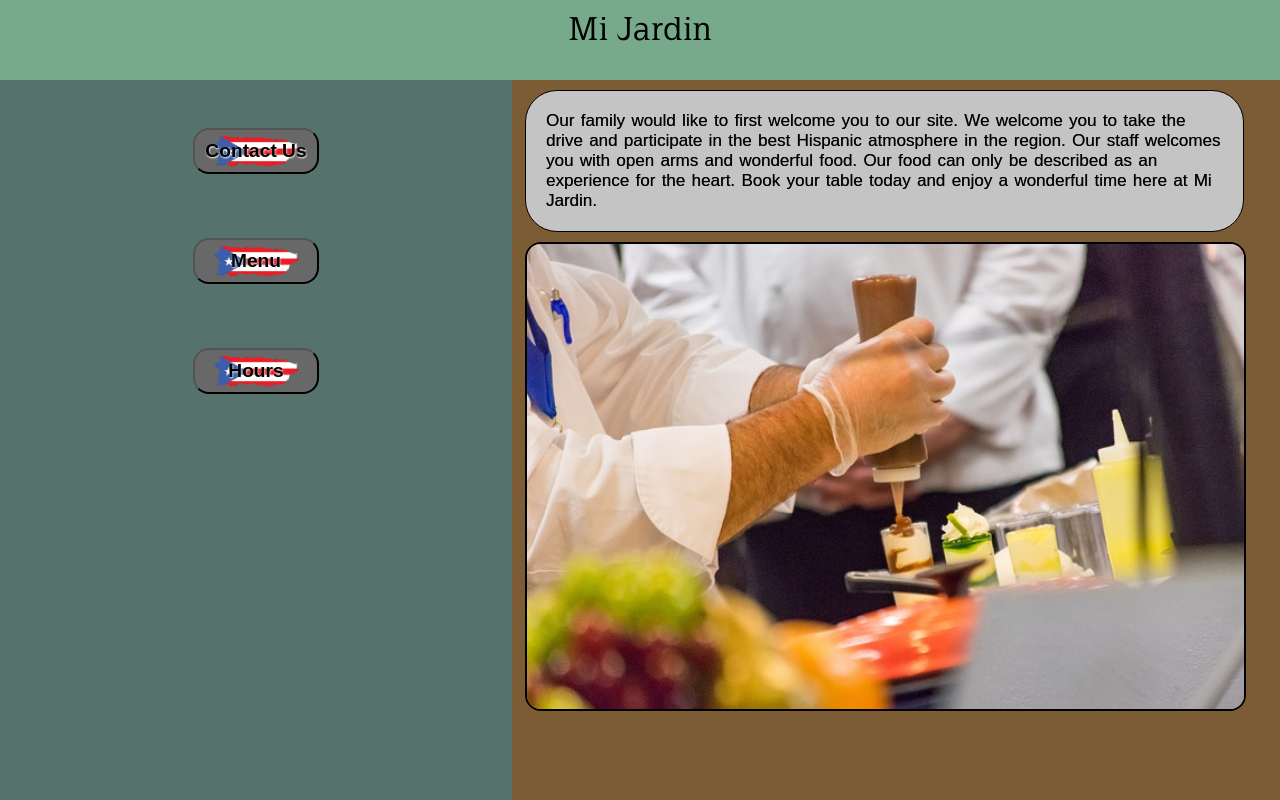
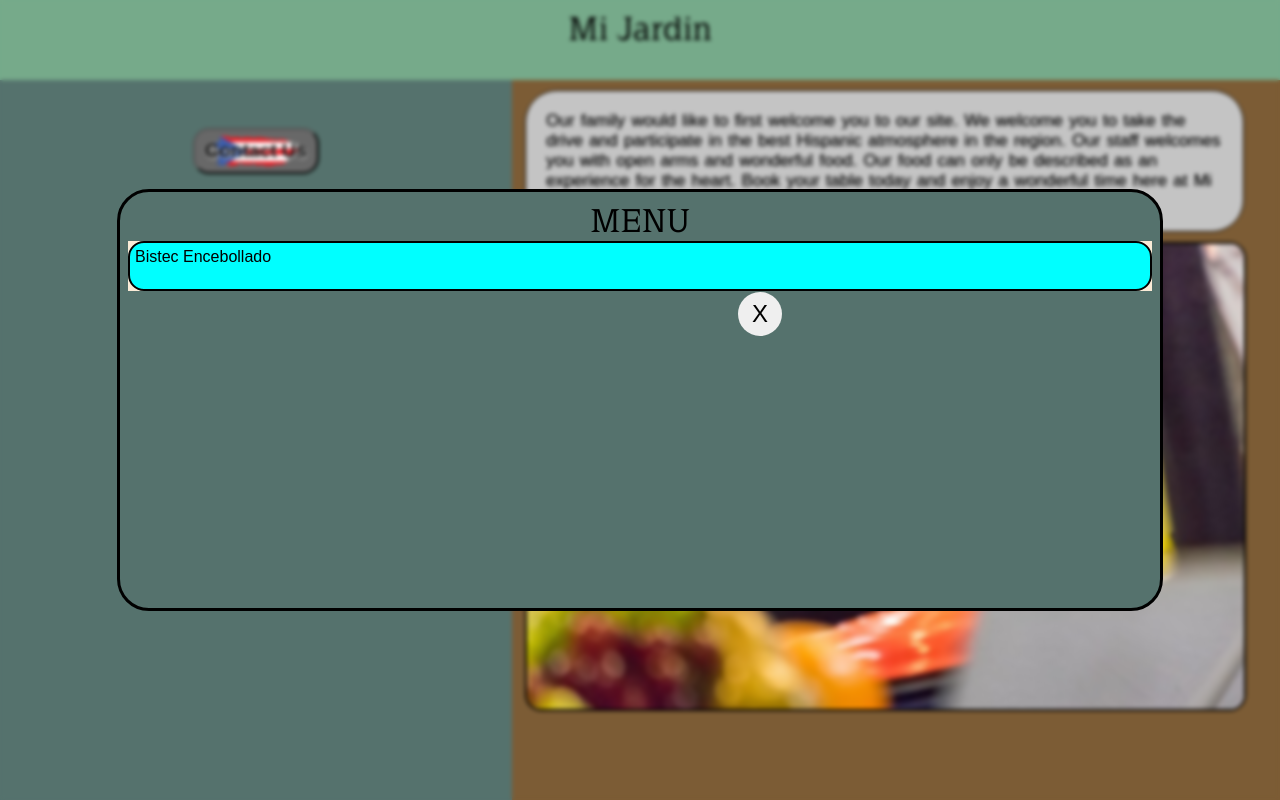
Before and after one commit to telepath01/Restaurant-Page, a website built with webpack: page dist/index.html in a window 1280 px wide. Both pictures are taken after a click on the button "Menu". Built offline with nearby package versions, Linux system fonts and the light colour scheme.

Commit message:
MenuModal
working on the menu modal

```diff
--- a/src/hoursModal.js
+++ b/src/hoursModal.js
@@ -54,6 +54,11 @@ const HoursModal = (function () {
     });
   };
 
-  return { hoursRender, hourElementsArray, hoursListener };
+  return {
+    hoursRender,
+    hourElementsArray,
+    hoursListener,
+    elementContentCreator,
+  };
 })();
 export default HoursModal;
--- a/src/index.js
+++ b/src/index.js
@@ -4,6 +4,7 @@ import LoadPage from './load-page';
 import SidebarElements from './sidebar-creator';
 import ContactModal from './contactModal';
 import HoursModal from './hoursModal';
+import MenuModal from './menuModal';
 
 const PageFunction = (function () {
   const landingPageRender = () => {
@@ -13,6 +14,8 @@ const PageFunction = (function () {
     ContactModal.ConatactListiner();
     HoursModal.hoursRender();
     HoursModal.hoursListener();
+    MenuModal.menuModalRender();
+    MenuModal.menuListener();
   };
   return { landingPageRender };
 })();
--- /dev/null
+++ b/src/menuModal.js
@@ -0,0 +1,42 @@
+'use strict';
+import ContactModal from './contactModal';
+import HoursModal from './hoursModal';
+
+const MenuModal = (function () {
+  const menuModalArr = [];
+
+  const menuModalElements = () => {
+    ContactModal.elementCreator(menuModalArr, 'div', 'menu-container'),
+      ContactModal.elementCreator(menuModalArr, 'h1', 'menu-heading'),
+      ContactModal.elementCreator(menuModalArr, 'div', 'items-container'),
+      ContactModal.elementCreator(menuModalArr, 'button', 'menu-close-btn'),
+      ContactModal.elementCreator(menuModalArr, 'div', 'item'), // item 1
+      ContactModal.elementCreator(menuModalArr, 'p', 'item-heading');
+    ContactModal.elementCreator(menuModalArr, 'img', 'item-img');
+
+    //   Text content for elements
+    HoursModal.elementContentCreator(menuModalArr[1], 'MENU'),
+      HoursModal.elementContentCreator(menuModalArr[3], 'X'),
+      HoursModal.elementContentCreator(menuModalArr[4], 'Bistec Encebollado');
+  };
+  menuModalElements();
+  const menuModalRender = () => {
+    // This attaches the menu container to the (contact-modal-container)
+    ContactModal.elementsArray[0].appendChild(menuModalArr[0]);
+    //Attachment the heading, menu list, button
+    menuModalArr[0].append(menuModalArr[1], menuModalArr[2], menuModalArr[3]),
+      menuModalArr[2].append(menuModalArr[4]);
+
+    // Attachment of item 1 elemnts
+    menuModalArr[4].append(menuModalArr[5], menuModalArr[6]);
+  };
+
+  const menuListener = () => {
+    menuModalArr[3].addEventListener('click', () => {
+      ContactModal.elementsArray[0].style.display = 'none';
+      menuModalArr[0].style.display = 'none';
+    });
+  };
+  return { menuModalArr, menuModalRender, menuListener };
+})();
+export default MenuModal;
--- a/src/sidebar-creator.js
+++ b/src/sidebar-creator.js
@@ -2,6 +2,7 @@
 import LoadPage from './load-page';
 import ContactModal from './contactModal';
 import HoursModal from './hoursModal';
+import MenuModal from './menuModal';
 
 const SidebarElements = (function () {
   const sidebarBtnArr = [];
@@ -31,6 +32,10 @@ const SidebarElements = (function () {
       ContactModal.elementsArray[0].style.display = 'flex';
       ContactModal.elementsArray[1].style.display = 'grid';
     });
+    sidebarBtnArr[1].addEventListener('click', () => {
+      ContactModal.elementsArray[0].style.display = 'flex';
+      MenuModal.menuModalArr[0].style.display = 'flex';
+    });
     sidebarBtnArr[2].addEventListener('click', () => {
       ContactModal.elementsArray[0].style.display = 'flex';
       HoursModal.hourElementsArray[0].style.display = 'grid';
--- a/src/style.css
+++ b/src/style.css
@@ -124,7 +124,7 @@ body {
 /* Contact Modal */
 .contact-modal-container {
   backdrop-filter: blur(2px);
-  display: none; /* This needs to be none after completion*/
+  display: none;
   justify-content: center;
   position: absolute;
   z-index: 1;
@@ -183,6 +183,49 @@ body {
   margin-bottom: 1rem;
 }
 
+/* Menu Modal Start Here
+
+*/
+.menu-container {
+  padding: 0.5rem;
+  row-gap: 1px;
+  border: 3px solid #000000;
+  border-radius: 2rem;
+  display: none; /* This needs to be none after completion*/
+  flex-direction: column;
+  align-self: center;
+  background-color: #55726d;
+  height: 50%; /* Change to (fit content uppon completion)*/
+  width: 80%;
+}
+.menu-heading {
+  text-align: center;
+  font-family: 'Latina';
+}
+.items-container {
+  display: grid;
+  grid-template-rows: repeat(auto-fill, 1fr);
+  background-color: antiquewhite;
+}
+.item {
+  padding: 5px;
+  background-color: aqua;
+  border: 2px solid black;
+  border-radius: 1rem;
+}
+
+.menu-close-btn {
+  align-self: center;
+  height: fit-content;
+  width: 2.8rem;
+  font-size: 1.5rem;
+  padding: 0.5rem;
+  border: none;
+  border-radius: 20rem;
+  margin-left: 15rem;
+  margin-bottom: 1rem;
+}
+
 /* Hours Modal start here
 
 */
@@ -191,7 +234,7 @@ body {
   row-gap: 1px;
   border: 3px solid #000000;
   border-radius: 2rem;
-  display: none; /* This needs to be none after completion*/
+  display: none;
   align-self: center;
   background-color: #55726d;
   height: 50%;
--- a/webpack.config.js
+++ b/webpack.config.js
@@ -9,6 +9,7 @@ module.exports = {
     sidebar: './src/sidebar-creator.js',
     contactModal: './src/contactModal.js',
     hoursModal: './src/hoursModal.js',
+    menuModal: './src/menuModal.js',
   },
   devtool: 'inline-source-map',
   devServer: {
```
Also changed, not shown: dist/hoursModal.bundle.js, dist/sidebar.bundle.js, 1 other file.
